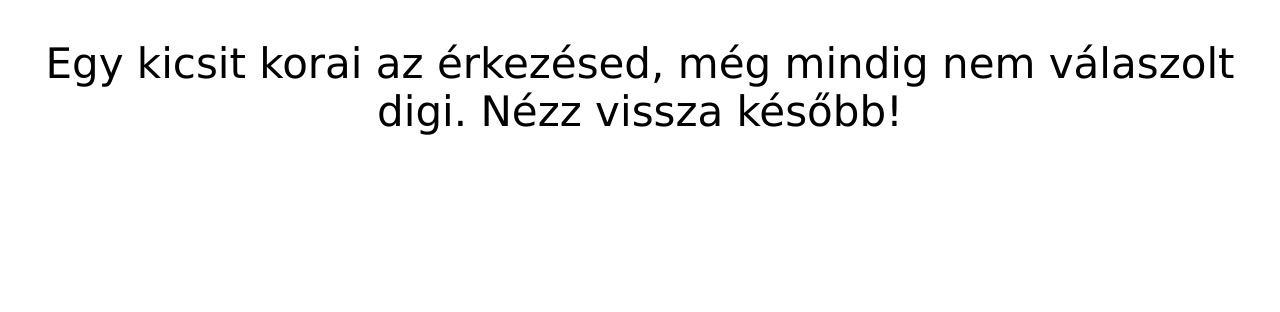
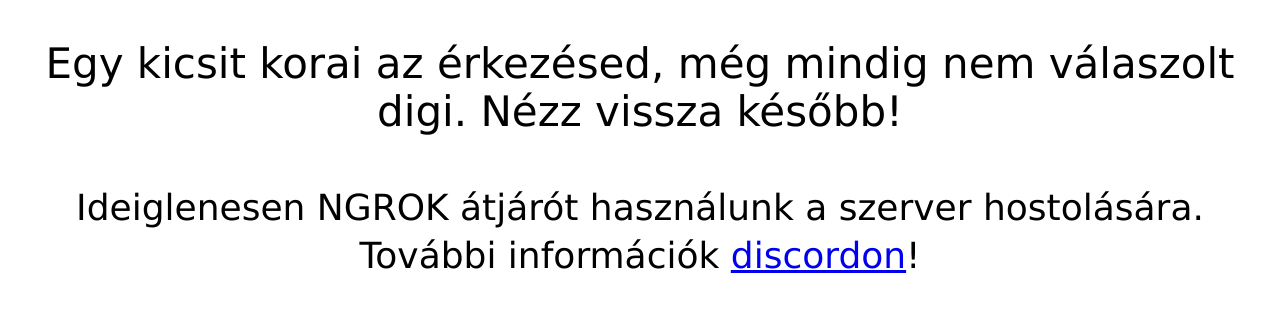
Before and after one commit to Tremzy/webredirect, a plain HTML site: page index.html in a window 1280 px wide. Drawn offline with Linux system fonts and the light colour scheme.

Commit message:
Update index.html

```diff
--- a/index.html
+++ b/index.html
@@ -5,5 +5,6 @@
 </head>
 <body>
   <p style="font-size: 42px; margin: auto; font-family: Verdana; padding: 2rem; text-align: center; line-height: 3rem;">Egy kicsit korai az érkezésed, még mindig nem válaszolt digi. Nézz vissza később!</p>
+  <p style="font-size: 36px; margin: auto; font-family: Verdana; padding: 1rem; text-align: center; line-height: 3rem;">Ideiglenesen NGROK átjárót használunk a szerver hostolására.<br> További információk <a href="https://discord.gg/zJha3rHjB3" target="_blank">discordon</a>!</p>
 </body>
 </html>
```
